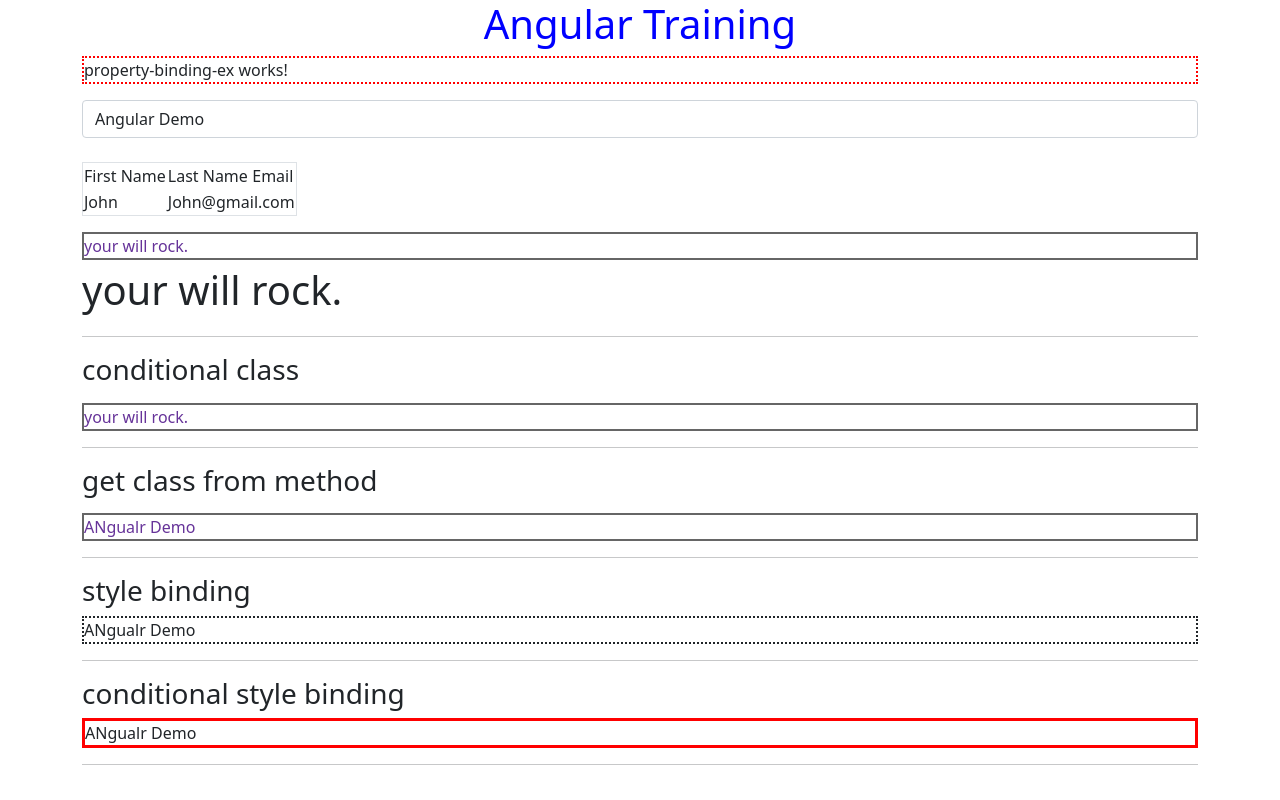
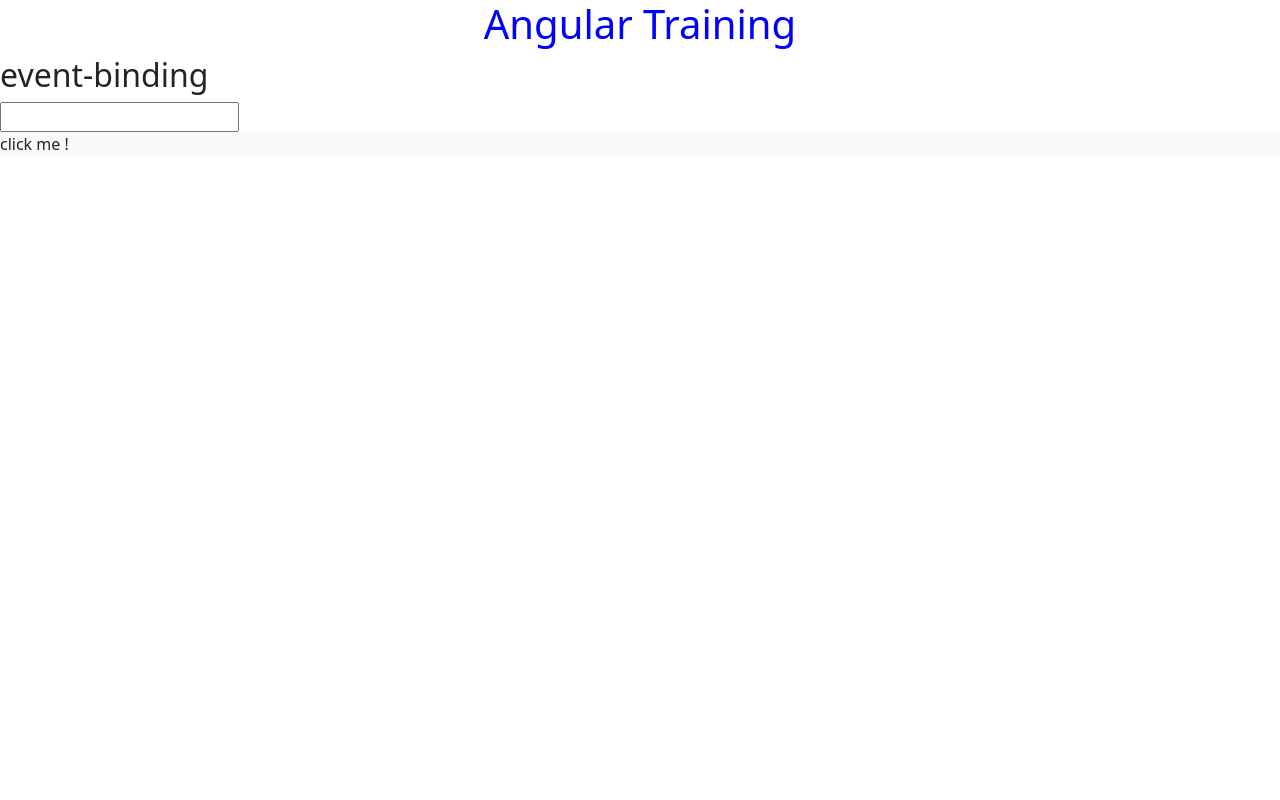
Before and after one commit to shashankGopannagari/demo, an Angular app: page / in a window 1280 px wide. Built offline with nearby package versions, Linux system fonts and the light colour scheme.

Commit message:
event binding example

```diff
--- a/src/app/app.component.html
+++ b/src/app/app.component.html
@@ -5,6 +5,8 @@
 
 <!-- <app-data-binding></app-data-binding> -->
 
-<app-property-binding-ex></app-property-binding-ex>
+<!-- <app-property-binding-ex></app-property-binding-ex> -->
+
+<app-event-binding></app-event-binding>
 
 <!-- <app-hello-world></app-hello-world> -->
--- a/src/app/app.module.ts
+++ b/src/app/app.module.ts
@@ -6,6 +6,7 @@
 import { HelloWorldComponent } from './hello-world/hello-world.component';
 import { DataBindingComponent } from './data-binding/data-binding.component';
 import { PropertyBindingExComponent } from './data-binding/property-binding-ex/property-binding-ex.component';
+import { EventBindingComponent } from './data-binding/event-binding/event-binding.component';
 
 
 @NgModule({
@@ -13,7 +14,8 @@
     AppComponent,
     HelloWorldComponent,
     DataBindingComponent,
-    PropertyBindingExComponent
+    PropertyBindingExComponent,
+    EventBindingComponent
   ],
   imports: [
     BrowserModule,
--- /dev/null
+++ b/src/app/data-binding/event-binding/event-binding.component.html
@@ -0,0 +1,6 @@
+<h2>event-binding </h2>
+
+<input type="text" name="name" id="id" (focus)="onFocus(msg.value)" (blur)="onBlur(msg.value)"
+(click)="passData(msg.value)"  #msg />
+
+<div (click)="click()"  (mouseover)="onMouseOver()"  (mouseout)="onMouseOut()" class="bg bg-light"> click me !</div>
--- /dev/null
+++ b/src/app/data-binding/event-binding/event-binding.component.ts
@@ -0,0 +1,44 @@
+import { Component, OnInit } from '@angular/core';
+
+@Component({
+  selector: 'app-event-binding',
+  templateUrl: './event-binding.component.html',
+  styleUrls: ['./event-binding.component.css']
+})
+export class EventBindingComponent implements OnInit {
+
+  constructor() { }
+
+  ngOnInit(): void {
+  }
+
+
+  onFocus(value: string){
+    console.log('on Focus', value);
+    console.log('==>', document.getElementById('id') as HTMLInputElement);
+
+  }
+
+  onBlur(value: string){
+    console.log('on Blur', value)
+    console.log('==> getElement',(document.getElementById('id') as HTMLInputElement).value);
+  }
+
+  click(){
+    console.log('click event')
+  }
+
+  onMouseOver(){
+    console.log('mouse over')
+  }
+
+  onMouseOut(){
+    console.log('mouse out')
+  }
+
+  passData(data: string){
+    console.log(data);
+  }
+
+
+}
--- a/src/app/data-binding/property-binding-ex/property-binding-ex.component.html
+++ b/src/app/data-binding/property-binding-ex/property-binding-ex.component.html
@@ -5,7 +5,7 @@
 <input type="text" name="name" id="id" value="Angular Demo" class="form-control">
 
 <!-- this is example of Attribute binding -->
-<table class= "mt-4 border color mt-3 one two three">
+<table class="mt-4 border color mt-3 one two three">
     <tr>
         <td>First Name</td>
         <td>Last Name</td>
```
Also changed, not shown: src/app/data-binding/event-binding/event-binding.component.css (added), 1 other file (tests, documents, lock files or other folders).
